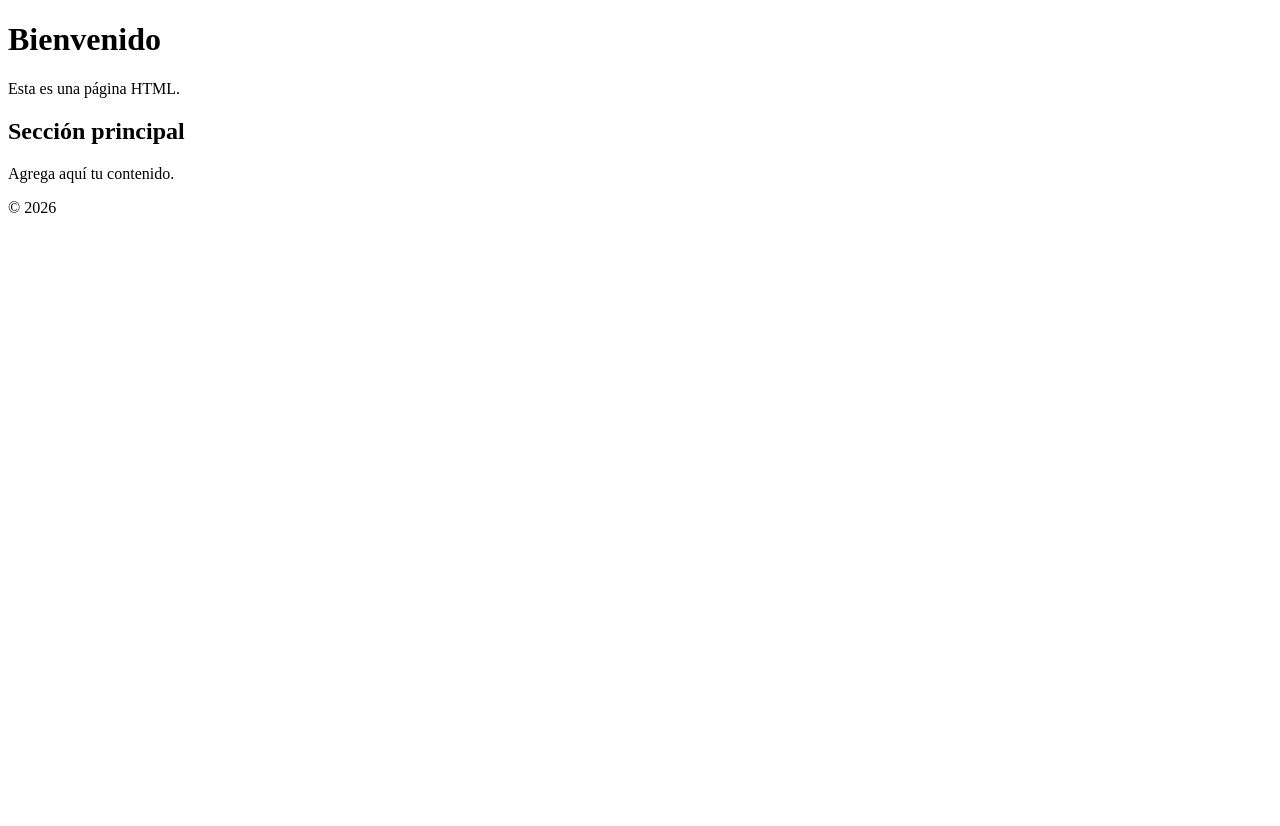
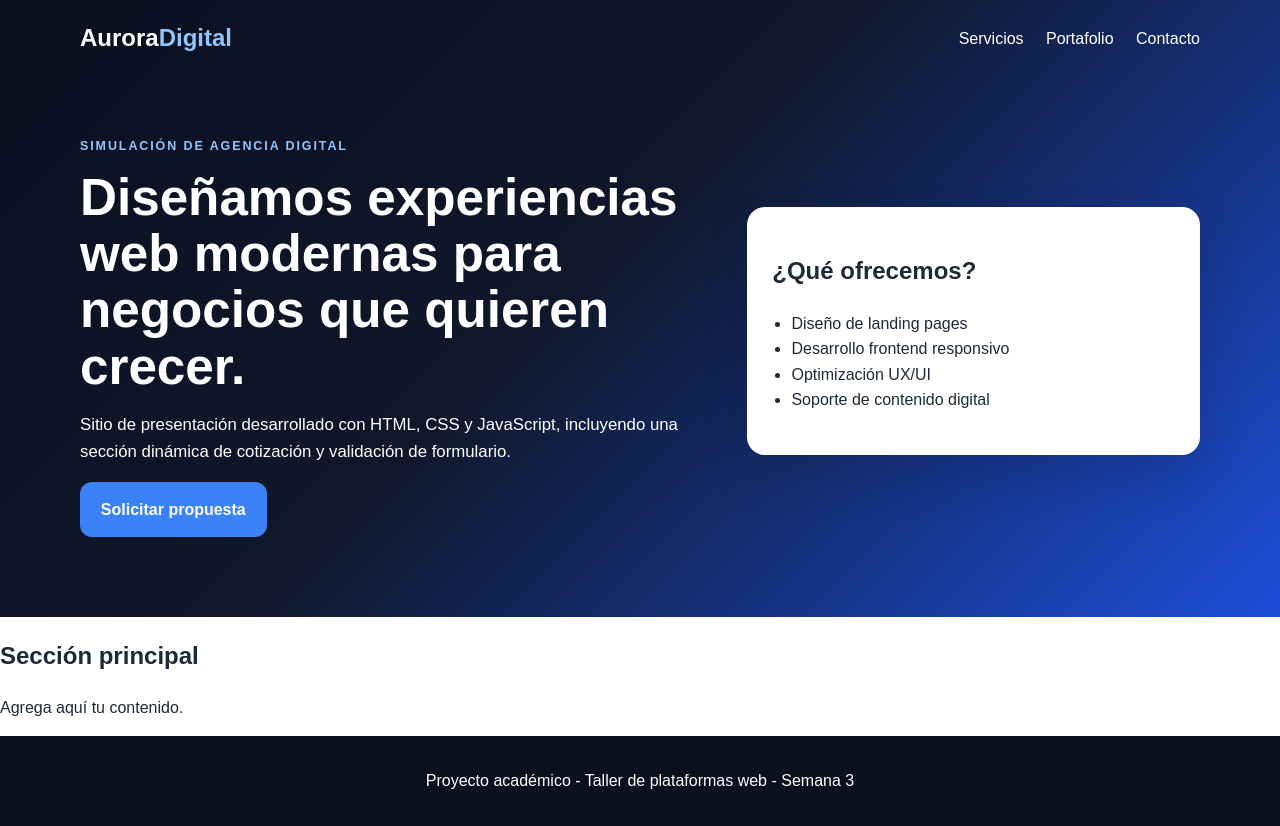
Before and after one commit to TheNoobShow/Taller-de-plataformas-Web-Semana3, a plain HTML site: page index.html in a window 1280 px wide. Before the commit the page ends 800 px from the top, so only its background shows below. Drawn offline with Linux system fonts and the light colour scheme.

Commit message:
ADD: implementar estructura HTML inicial y estilos CSS para el sitio web de la agencia.

```diff
--- a/css/style.css
+++ b/css/style.css
@@ -0,0 +1,147 @@
+:root {
+  --bg: #0b1020;
+  --text: #1f2937;
+  --white: #ffffff;
+  --primary: #3b82f6;
+  --primary-dark: #1d4ed8;
+  --shadow: 0 20px 45px rgba(15, 23, 42, 0.15);
+}
+
+* {
+  box-sizing: border-box;
+}
+
+html {
+  scroll-behavior: smooth;
+}
+
+body {
+  margin: 0;
+  font-family: Arial, Helvetica, sans-serif;
+  color: var(--text);
+  line-height: 1.6;
+  background: #fff;
+}
+
+.container {
+  width: min(1120px, 90%);
+  margin: 0 auto;
+}
+
+.hero {
+  background: linear-gradient(135deg, #0b1020 0%, #0f172a 45%, #1d4ed8 100%);
+  color: var(--white);
+  padding-bottom: 4rem;
+}
+
+.nav {
+  display: flex;
+  justify-content: space-between;
+  align-items: center;
+  padding: 1.2rem 0;
+}
+
+.logo {
+  font-size: 1.5rem;
+  font-weight: 700;
+}
+
+.logo span {
+  color: #93c5fd;
+}
+
+.menu {
+  list-style: none;
+  display: flex;
+  gap: 1.4rem;
+  padding: 0;
+  margin: 0;
+}
+
+.menu a {
+  color: var(--white);
+  text-decoration: none;
+}
+
+.hero-content {
+  display: grid;
+  grid-template-columns: 1.4fr 1fr;
+  gap: 2rem;
+  align-items: center;
+  padding: 3rem 0 1rem;
+}
+
+.eyebrow {
+  text-transform: uppercase;
+  letter-spacing: 0.12rem;
+  font-weight: 700;
+  font-size: 0.78rem;
+  color: #93c5fd;
+}
+
+.hero h1 {
+  font-size: clamp(2rem, 4vw, 3.5rem);
+  line-height: 1.1;
+  margin: 0.4rem 0 1rem;
+}
+
+.lead {
+  font-size: 1.05rem;
+  max-width: 680px;
+}
+
+.hero-card {
+  background: var(--white);
+  color: var(--text);
+  border-radius: 18px;
+  box-shadow: var(--shadow);
+  padding: 1.6rem;
+}
+
+.hero-card ul {
+  padding-left: 1.2rem;
+}
+
+.btn {
+  display: inline-block;
+  width: fit-content;
+  padding: 0.9rem 1.3rem;
+  border: none;
+  border-radius: 12px;
+  background: var(--primary);
+  color: var(--white);
+  font-weight: 700;
+  text-decoration: none;
+  cursor: pointer;
+  transition: transform 0.2s ease, background 0.2s ease;
+}
+
+.btn:hover {
+  background: var(--primary-dark);
+  transform: translateY(-1px);
+}
+
+.footer {
+  background: var(--bg);
+  color: var(--white);
+  padding: 1rem 0;
+  text-align: center;
+}
+
+@media (max-width: 900px) {
+  .hero-content {
+    grid-template-columns: 1fr;
+  }
+}
+
+@media (max-width: 640px) {
+  .nav {
+    flex-direction: column;
+    gap: 1rem;
+  }
+
+  .menu {
+    flex-wrap: wrap;
+    justify-content: center;
+  }
+}
--- a/index.html
+++ b/index.html
@@ -1,25 +1,56 @@
 <!DOCTYPE html>
 <html lang="es">
+
 <head>
     <meta charset="UTF-8">
-    <title>Página</title>
+    <title>Aurora Digital | Agencia Creativa</title>
     <meta name="viewport" content="width=device-width, initial-scale=1.0">
     <link rel="stylesheet" href="css/style.css">
     <script src="js/script.js"></script>
 </head>
+
 <body>
-    <header>
-        <h1>Bienvenido</h1>
-        <p>Esta es una página HTML.</p>
+    <header class="hero">
+        <nav class="nav container">
+            <div class="logo">Aurora<span>Digital</span></div>
+            <ul class="menu">
+                <li><a href="#servicios">Servicios</a></li>
+                <li><a href="#portafolio">Portafolio</a></li>
+                <li><a href="#contacto">Contacto</a></li>
+            </ul>
+        </nav>
+
+        <div class="hero-content container">
+            <div>
+                <p class="eyebrow">Simulación de agencia digital</p>
+                <h1>Diseñamos experiencias web modernas para negocios que quieren crecer.</h1>
+                <p class="lead">Sitio de presentación desarrollado con HTML, CSS y JavaScript, incluyendo una sección
+                    dinámica de cotización y validación de formulario.</p>
+                <a class="btn" href="#contacto">Solicitar propuesta</a>
+            </div>
+            <div class="hero-card">
+                <h2>¿Qué ofrecemos?</h2>
+                <ul>
+                    <li>Diseño de landing pages</li>
+                    <li>Desarrollo frontend responsivo</li>
+                    <li>Optimización UX/UI</li>
+                    <li>Soporte de contenido digital</li>
+                </ul>
+            </div>
+        </div>
     </header>
+
     <main>
         <section>
             <h2>Sección principal</h2>
             <p>Agrega aquí tu contenido.</p>
         </section>
     </main>
-    <footer>
-        <p>© 2026</p>
+    <footer class="footer">
+        <div class="container">
+            <p>Proyecto académico - Taller de plataformas web - Semana 3</p>
+        </div>
     </footer>
 </body>
+
 </html>
```
